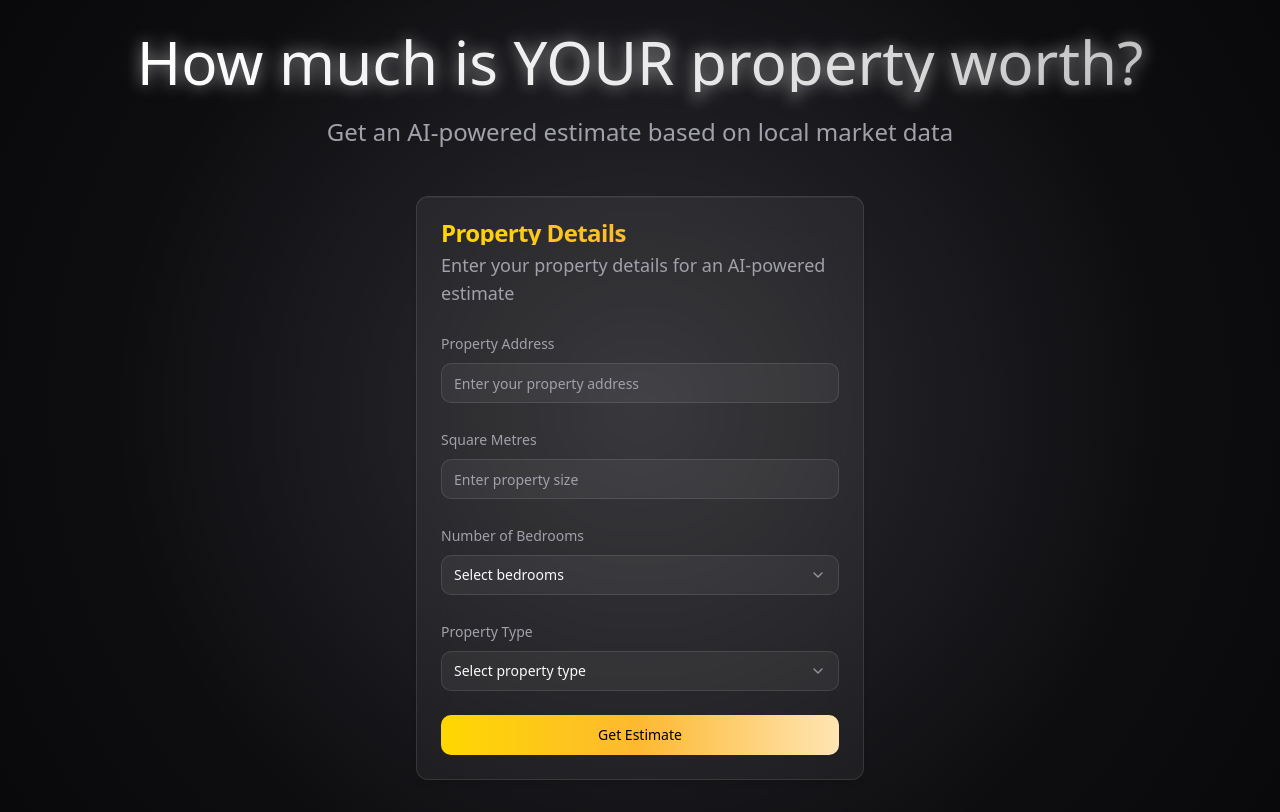
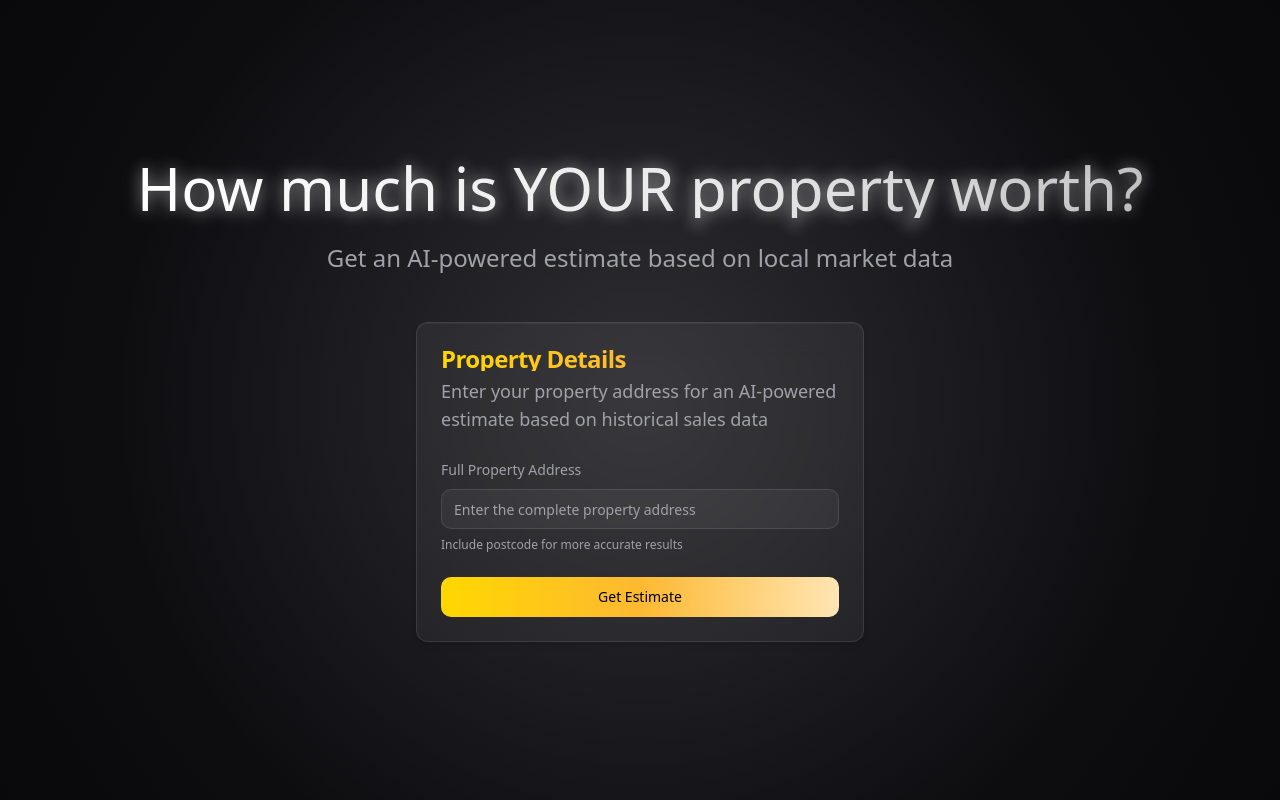
Before and after one commit to Cryptonite44/Property-Valuer, a React (Vite) app: page / in a window 1280 px wide. Built offline with nearby package versions, Linux system fonts and the light colour scheme.

Commit message:
Refactor property details form
Update the property details form to only require an address.  The AI will then search the internet for comparable property sales data to generate an estimate, accounting for potential annual value increases.

```diff
--- a/src/components/ValueForm.tsx
+++ b/src/components/ValueForm.tsx
@@ -11,20 +11,9 @@ import {
 } from "@/components/ui/card";
 import { Input } from "@/components/ui/input";
 import { Label } from "@/components/ui/label";
-import {
-  Select,
-  SelectContent,
-  SelectItem,
-  SelectTrigger,
-  SelectValue,
-} from "@/components/ui/select";
-import { supabase } from "@/integrations/supabase/client";
 
 interface FormData {
   address: string;
-  size: string;
-  bedrooms: string;
-  propertyType: string;
 }
 
 interface AIAnalysis {
@@ -36,19 +25,14 @@ interface AIAnalysis {
 
 const ValueForm = ({ onEstimate }: { onEstimate: (value: number, analysis?: AIAnalysis) => void }) => {
   const { toast } = useToast();
-  const [formData, setFormData] = useState<FormData>({
-    address: "",
-    size: "",
-    bedrooms: "",
-    propertyType: "",
-  });
+  const [address, setAddress] = useState("");
   const [isLoading, setIsLoading] = useState(false);
 
   const handleSubmit = async (e: React.FormEvent) => {
     e.preventDefault();
-    if (!formData.address || !formData.size || !formData.bedrooms || !formData.propertyType) {
+    if (!address) {
       toast({
-        title: "Please fill in all fields",
+        title: "Please enter an address",
         variant: "destructive",
       });
       return;
@@ -62,7 +46,7 @@ const ValueForm = ({ onEstimate }: { onEstimate: (value: number, analysis?: AIAn
           'Content-Type': 'application/json',
           'Authorization': `Bearer ${process.env.NEXT_PUBLIC_SUPABASE_ANON_KEY}`,
         },
-        body: JSON.stringify(formData),
+        body: JSON.stringify({ address }),
       });
 
       if (!response.ok) {
@@ -73,7 +57,7 @@ const ValueForm = ({ onEstimate }: { onEstimate: (value: number, analysis?: AIAn
 
       toast({
         title: `Analysis Confidence: ${analysis.confidence}`,
-        description: "Based on AI analysis and local market data",
+        description: "Based on historical sales data and market trends",
       });
 
       onEstimate(analysis.estimatedValue, analysis);
@@ -96,71 +80,23 @@ const ValueForm = ({ onEstimate }: { onEstimate: (value: number, analysis?: AIAn
           Property Details
         </CardTitle>
         <CardDescription className="text-lg">
-          Enter your property details for an AI-powered estimate
+          Enter your property address for an AI-powered estimate based on historical sales data
         </CardDescription>
       </CardHeader>
       <CardContent>
         <form onSubmit={handleSubmit} className="space-y-6">
           <div className="space-y-2">
-            <Label htmlFor="address" className="text-sm text-muted-foreground">Property Address</Label>
+            <Label htmlFor="address" className="text-sm text-muted-foreground">Full Property Address</Label>
             <Input
               id="address"
-              placeholder="Enter your property address"
-              value={formData.address}
-              onChange={(e) =>
-                setFormData({ ...formData, address: e.target.value })
-              }
+              placeholder="Enter the complete property address"
+              value={address}
+              onChange={(e) => setAddress(e.target.value)}
               className="bg-white/5 border-white/10 focus:border-white/20 transition-colors"
             />
-          </div>
-          <div className="space-y-2">
-            <Label htmlFor="size" className="text-sm text-muted-foreground">Square Metres</Label>
-            <Input
-              id="size"
-              type="number"
-              placeholder="Enter property size"
-              value={formData.size}
-              onChange={(e) => setFormData({ ...formData, size: e.target.value })}
-              className="bg-white/5 border-white/10 focus:border-white/20 transition-colors"
-            />
-          </div>
-          <div className="space-y-2">
-            <Label htmlFor="bedrooms" className="text-sm text-muted-foreground">Number of Bedrooms</Label>
-            <Select
-              value={formData.bedrooms}
-              onValueChange={(value) =>
-                setFormData({ ...formData, bedrooms: value })
-              }
-            >
-              <SelectTrigger className="bg-white/5 border-white/10">
-                <SelectValue placeholder="Select bedrooms" />
-              </SelectTrigger>
-              <SelectContent>
-                {[1, 2, 3, 4, 5, 6].map((num) => (
-                  <SelectItem key={num} value={num.toString()}>
-                    {num} {num === 1 ? "bedroom" : "bedrooms"}
-                  </SelectItem>
-                ))}
-              </SelectContent>
-            </Select>
-          </div>
-          <div className="space-y-2">
-            <Label htmlFor="propertyType" className="text-sm text-muted-foreground">Property Type</Label>
-            <Select
-              value={formData.propertyType}
-              onValueChange={(value) =>
-                setFormData({ ...formData, propertyType: value })
-              }
-            >
-              <SelectTrigger className="bg-white/5 border-white/10">
-                <SelectValue placeholder="Select property type" />
-              </SelectTrigger>
-              <SelectContent>
-                <SelectItem value="house">House</SelectItem>
-                <SelectItem value="apartment">Flat</SelectItem>
-                <SelectItem value="maisonette">Maisonette</SelectItem>
-              </SelectContent>
-            </Select>
+            <p className="text-xs text-muted-foreground">
+              Include postcode for more accurate results
+            </p>
           </div>
           <Button
             type="submit"
```
Also changed, not shown: 1 other file (tests, documents, lock files or other folders).
